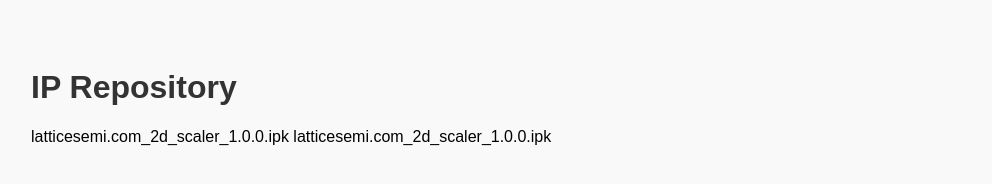
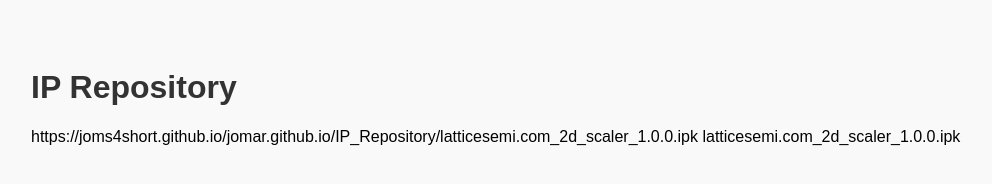
Before and after one commit to Joms4Short/jomar.github.io, a plain HTML site: page IP_Repository/index.html in a window 1280 px wide. Shown: the whole page, without its empty margins (17-1009 px from the left). Drawn offline with Linux system fonts and the light colour scheme.

Commit message:
Update index.html

```diff
--- a/IP_Repository/index.html
+++ b/IP_Repository/index.html
@@ -33,7 +33,7 @@
   <h1>IP Repository</h1>
   <ul>
     <li>
-      latticesemi.com_2d_scaler_1.0.0.ipk
+      https://joms4short.github.io/jomar.github.io/IP_Repository/latticesemi.com_2d_scaler_1.0.0.ipk
         latticesemi.com_2d_scaler_1.0.0.ipk
       </a>
     </li>
```
